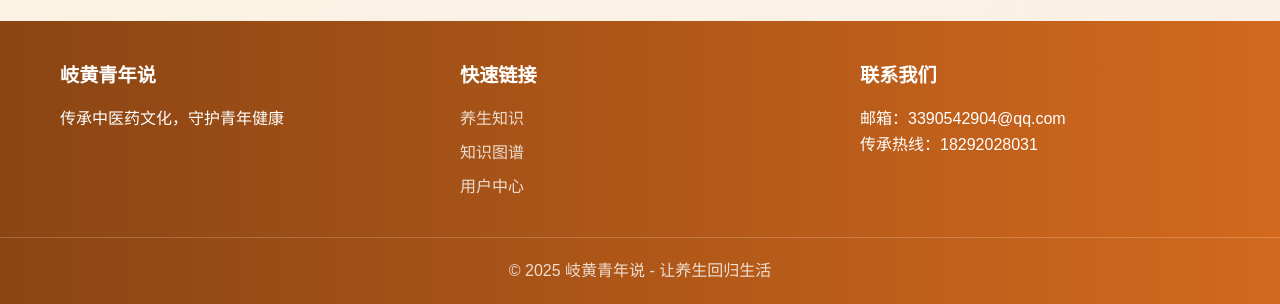
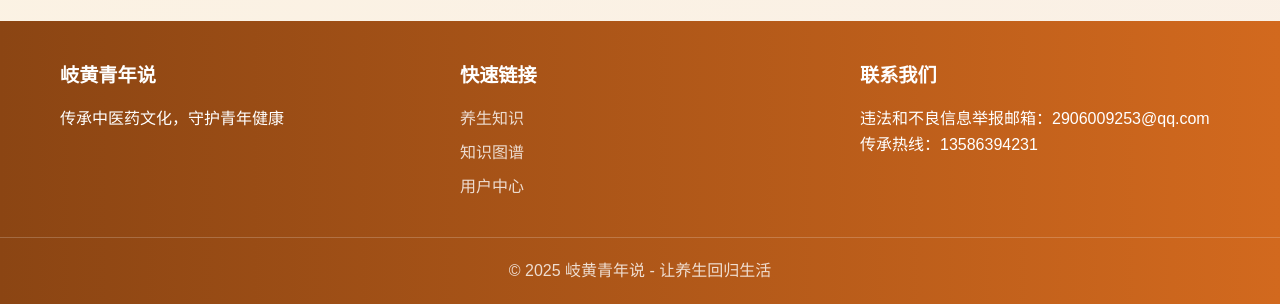
Before and after one commit to JohnnyMiller404/-, a Flask app: template templates/index.html in a window 1280 px wide. Shown: the part 4762-5066 px from the top of the page. Run offline with Flask 3, Linux system fonts and the light colour scheme; the template is opened without the code that fills it: values that come from a table or form of the project are taken from there, others are empty.

Commit message:
Add files via upload

```diff
--- a/templates/index.html
+++ b/templates/index.html
@@ -193,8 +193,8 @@
             </div>
             <div class="footer-section">
                 <h5>联系我们</h5>
-                <p>邮箱：3390542904@qq.com</p>
-                <p>传承热线：18292028031</p>
+                <p>违法和不良信息举报邮箱：2906009253@qq.com</p>
+                <p>传承热线：13586394231</p>
             </div>
         </div>
         <div class="footer-bottom">
```
